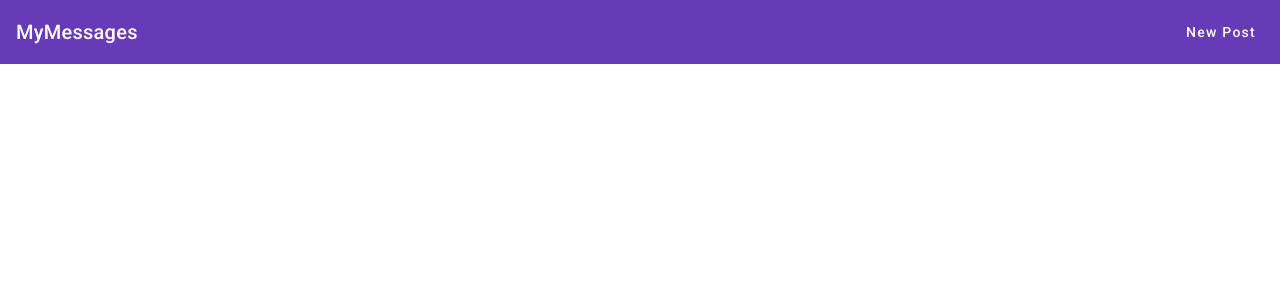
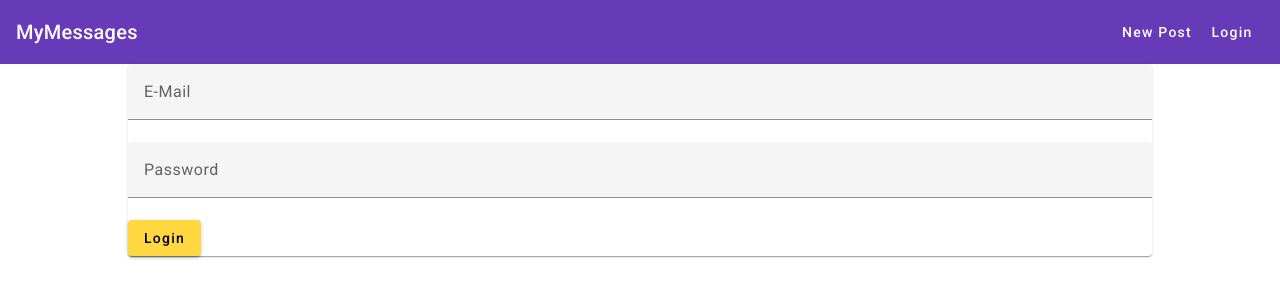
Before and after one commit to JackyZzZz/Mean-Course, an Angular app: page /login in a window 1280 px wide. Before the commit this address led to /. Shown: the top 300 px of the page. Built offline with nearby package versions, Linux system fonts and the light colour scheme.

Commit message:
Adding the Login Input Fields

```diff
--- a/src/app/app-routing.module.ts
+++ b/src/app/app-routing.module.ts
@@ -3,11 +3,13 @@
 
 import { PostListComponent } from "./posts/post-list/post-list.component";
 import { PostCreateComponent } from "./posts/post-create/post-create.component";
+import { LoginComponent } from "./auth/login/login.component";
 
 const routes: Routes = [
   { path: '', component: PostListComponent },
   { path: 'create', component: PostCreateComponent },
-  { path: 'edit/:postId', component: PostCreateComponent }
+  { path: 'edit/:postId', component: PostCreateComponent },
+  { path: 'login', component: LoginComponent },
 ];
 
 @NgModule({
--- /dev/null
+++ b/src/app/auth/login/login.component.css
@@ -0,0 +1,7 @@
+mat-form-field {
+    width: 100%;
+}
+
+mat-spinner {
+    margin: auto;
+}
--- /dev/null
+++ b/src/app/auth/login/login.component.html
@@ -0,0 +1,18 @@
+<mat-card>
+    <mat-spinner *ngIf="isLoading"></mat-spinner>
+    <form *ngIf="!isLoading">
+        <mat-form-field>
+            <input matInput type="email" placeholder="E-Mail">
+            <mat-error *ngIf="">Please enter a valid email.</mat-error>
+        </mat-form-field>
+        <mat-form-field>
+            <input type="password" matInput placeholder="Password">
+            <mat-error *ngIf="">Please enter a valid password.</mat-error>
+        </mat-form-field>
+        <button
+         mat-raised-button
+         color="accent"
+         type="submit">Login
+        </button>
+    </form>
+</mat-card>
--- /dev/null
+++ b/src/app/auth/login/login.component.ts
@@ -0,0 +1,9 @@
+import { Component } from '@angular/core';
+
+@Component({
+    templateUrl: './login.component.html',
+    styleUrls: ['./login.component.css']
+})
+export class LoginComponent {
+    isLoading = false;
+}
--- a/src/app/header/header.component.css
+++ b/src/app/header/header.component.css
@@ -6,7 +6,13 @@
 
 a {
     text-decoration: none;
-    color: white;
+    color:
+     white;
+}
+
+ul {
+    display: flex;
+
 }
 
 .spacer {
--- a/src/app/header/header.component.html
+++ b/src/app/header/header.component.html
@@ -4,6 +4,11 @@
     </span>
     <span class="spacer"></span>
     <ul>
-        <a mat-button routerLink="/create" routerLinkActive="mat-accent">New Post</a>
+        <li>
+            <a mat-button routerLink="/create" routerLinkActive="mat-accent">New Post</a>
+        </li>
+        <li>
+            <a mat-button routerLink="/login" routerLinkActive="mat-accent">Login</a>
+        </li>
     </ul>
 </mat-toolbar>
```
Also changed, not shown: src/app/app.module.ts (+5 -2 lines).
